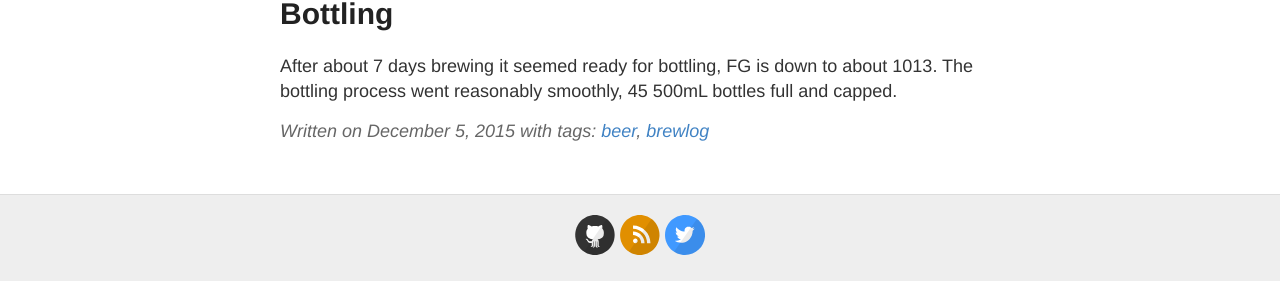
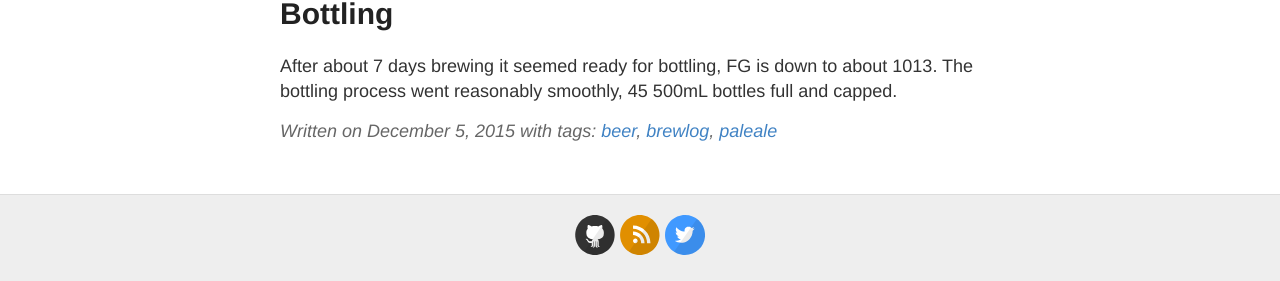
Before and after one commit to claybar/claybar.github.io, a Jekyll site: the page built from _posts/2015-12-05-Riwaka-Pale-Ale.md, in a window 1280 px wide. Shown: the part 984-1265 px from the top of the page. Built offline with Jekyll 4.4.1, drawn with Linux system fonts in a browser that asks for light colours; comment, search, counter and statistics services are not loaded.

Commit message:
Added paleale tags

```diff
--- a/_data/tags.yml
+++ b/_data/tags.yml
@@ -4,3 +4,5 @@
   name: brewlog
 - slug: ginger
   name: ginger
+- slug: paleale
+  name: paleale
--- a/_posts/2015-12-05-Riwaka-Pale-Ale.md
+++ b/_posts/2015-12-05-Riwaka-Pale-Ale.md
@@ -1,7 +1,7 @@
 ---
 layout: post
 title: Riwaka Pale Ale
-tags: [beer, brewlog]
+tags: [beer, brewlog, paleale]
 published: true
 image:
   - url: /images/labels/2015-12-Riwaka-Pale-Ale.png
```
